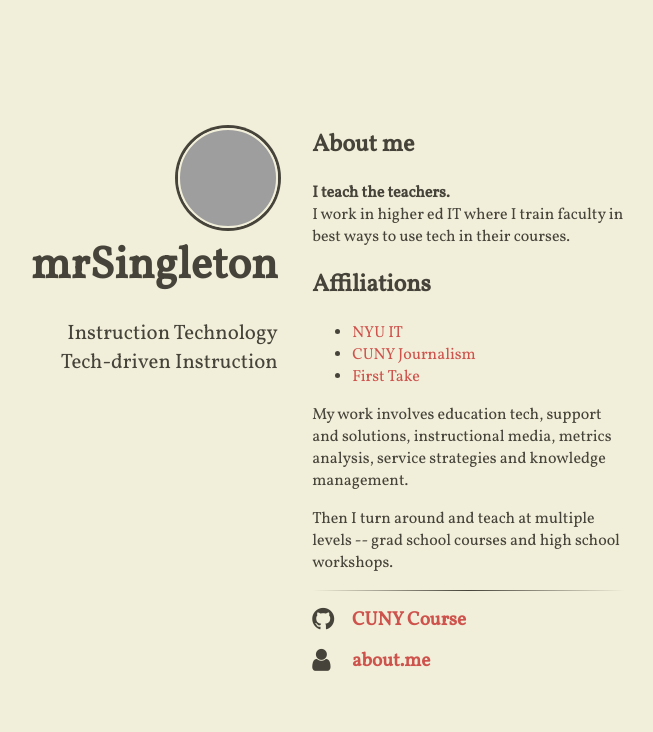
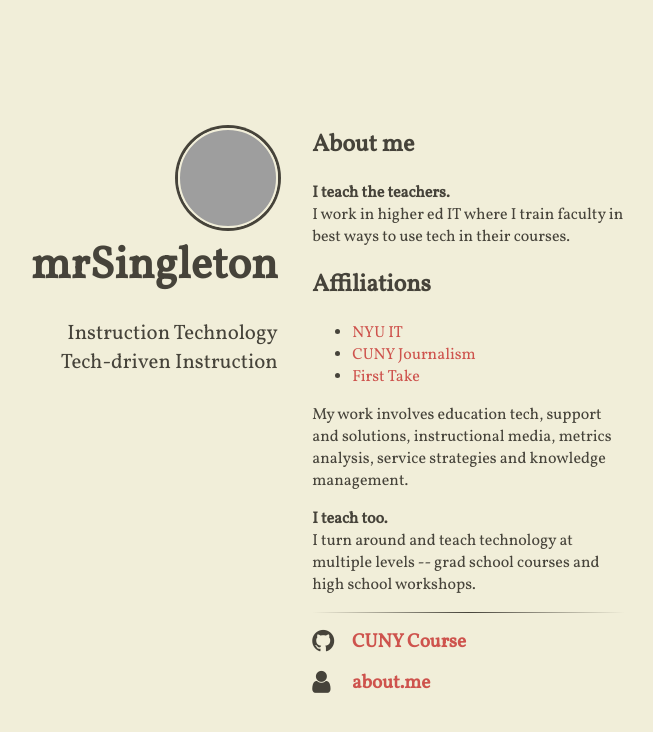
Before and after one commit to mrsingleton/mrsingleton.github.io, a Jekyll site: the page built from index.html, in a window 1280 px wide, cut to the strip 0-732 px from the top of the page. Shown: the whole strip, without its empty margins (355-1008 px from the left). Built offline with Jekyll 4.4.1, drawn with Linux system fonts in a browser that asks for light colours; nearby versions of some CDN libraries; grey boxes are pictures that could not be loaded.

Commit message:
Update content.html

```diff
--- a/_includes/content.html
+++ b/_includes/content.html
@@ -9,7 +9,7 @@
 </ul>
 
 <p>My work involves education tech, support and solutions, instructional media, metrics analysis, service strategies and knowledge management.</p>
-<p>Then I turn around and teach at multiple levels -- grad school courses and high school workshops.</p>
+<p><strong>I teach too.</strong><br />I turn around and teach technology at multiple levels -- grad school courses and high school workshops.</p>
 
 <hr />
 
```
